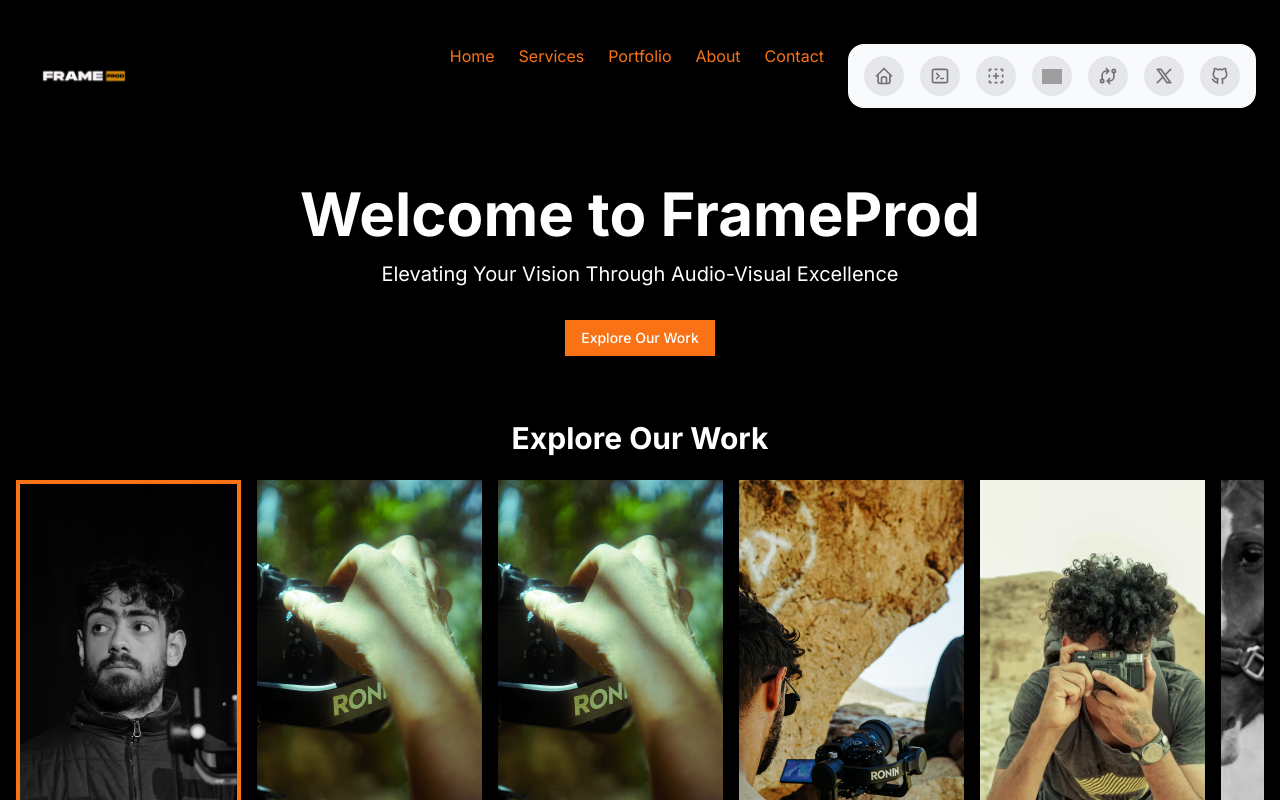
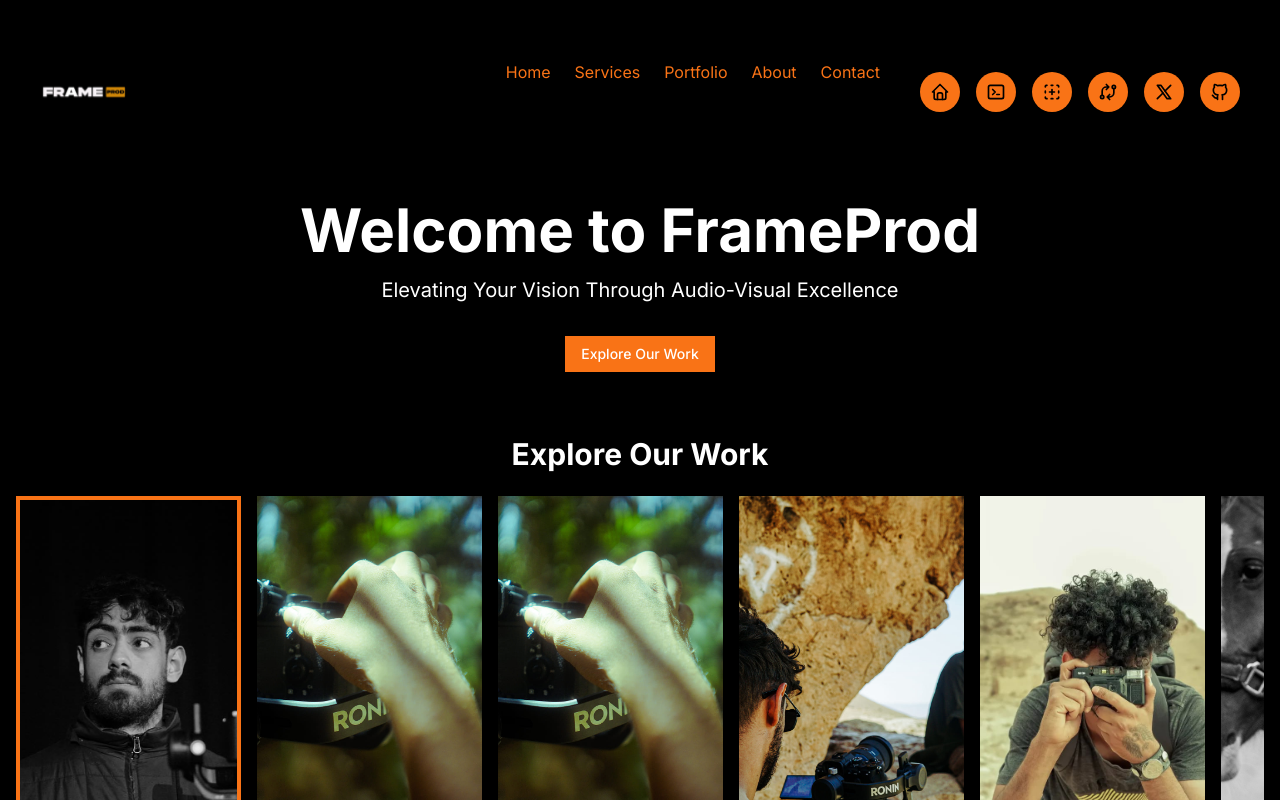
Before and after one commit to AlouiLouai/frame-prod, a Next.js app: page / in a window 1280 px wide. Shown: the top 800 px of the page. Built offline with nearby package versions, Linux system fonts and the light colour scheme; grey boxes are pictures that could not be loaded.

Commit message:
updating colors

```diff
--- a/src/app/layout.tsx
+++ b/src/app/layout.tsx
@@ -17,7 +17,7 @@ export default function RootLayout({
 }) {
   return (
     <html lang="en">
-      <body className={`${inter.className} bg-black text-white min-h-screen`}>
+      <body className={`${inter.className} bg-black text-white min-h-screen pt-4`}>
         <Navbar />
         <main>{children}</main>
       </body>
--- a/src/components/Navbar.tsx
+++ b/src/components/Navbar.tsx
@@ -14,7 +14,7 @@ const links = [
   {
     title: "Home",
     icon: (
-      <IconHome className="h-full w-full text-neutral-500 dark:text-neutral-300" />
+      <IconHome className="h-full w-full text-black dark:text-neutral-300" />
     ),
     href: "#",
   },
@@ -22,34 +22,21 @@ const links = [
   {
     title: "Products",
     icon: (
-      <IconTerminal2 className="h-full w-full text-neutral-500 dark:text-neutral-300" />
+      <IconTerminal2 className="h-full w-full text-black dark:text-neutral-300" />
     ),
     href: "#",
   },
   {
     title: "Components",
     icon: (
-      <IconNewSection className="h-full w-full text-neutral-500 dark:text-neutral-300" />
-    ),
-    href: "#",
-  },
-  {
-    title: "Aceternity UI",
-    icon: (
-      <Image
-        src="https://assets.aceternity.com/logo-dark.png"
-        width={20}
-        height={20}
-        alt="Aceternity Logo"
-        priority
-      />
+      <IconNewSection className="h-full w-full text-black dark:text-neutral-300" />
     ),
     href: "#",
   },
   {
     title: "Changelog",
     icon: (
-      <IconExchange className="h-full w-full text-neutral-500 dark:text-neutral-300" />
+      <IconExchange className="h-full w-full text-black dark:text-neutral-300" />
     ),
     href: "#",
   },
@@ -57,14 +44,14 @@ const links = [
   {
     title: "Twitter",
     icon: (
-      <IconBrandX className="h-full w-full text-neutral-500 dark:text-neutral-300" />
+      <IconBrandX className="h-full w-full text-black dark:text-neutral-300" />
     ),
     href: "#",
   },
   {
     title: "GitHub",
     icon: (
-      <IconBrandGithub className="h-full w-full text-neutral-500 dark:text-neutral-300" />
+      <IconBrandGithub className="h-full w-full text-black dark:text-neutral-300" />
     ),
     href: "#",
   },
--- a/src/components/ui/floating-dock.tsx
+++ b/src/components/ui/floating-dock.tsx
@@ -65,7 +65,7 @@ const FloatingDockMobile = ({
                 <Link
                   href={item.href}
                   key={item.title}
-                  className="h-10 w-10 rounded-full bg-gray-50 dark:bg-neutral-900 flex items-center justify-center"
+                  className="h-10 w-10 rounded-full bg-black dark:bg-black flex items-center justify-center"
                 >
                   <div className="h-4 w-4">{item.icon}</div>
                 </Link>
@@ -76,9 +76,9 @@ const FloatingDockMobile = ({
       </AnimatePresence>
       <button
         onClick={() => setOpen(!open)}
-        className="h-10 w-10 rounded-full bg-gray-50 dark:bg-neutral-800 flex items-center justify-center"
+        className="h-10 w-10 rounded-full bg-black dark:bg-black flex items-center justify-center"
       >
-        <IconLayoutNavbarCollapse className="h-5 w-5 text-neutral-500 dark:text-neutral-400" />
+        <IconLayoutNavbarCollapse className="h-5 w-5 bg-black dark:bg-black" />
       </button>
     </div>
   );
@@ -97,7 +97,7 @@ const FloatingDockDesktop = ({
       onMouseMove={(e) => mouseX.set(e.pageX)}
       onMouseLeave={() => mouseX.set(Infinity)}
       className={cn(
-        "mx-auto hidden md:flex h-16 gap-4 items-end  rounded-2xl bg-gray-50 dark:bg-neutral-900 px-4 pb-3",
+        "mx-auto hidden md:flex h-16 gap-4 items-end rounded-2xl bg-black dark:bg-black px-4 pb-3",
         className
       )}
     >
@@ -172,7 +172,7 @@ function IconContainer({
         style={{ width, height }}
         onMouseEnter={() => setHovered(true)}
         onMouseLeave={() => setHovered(false)}
-        className="aspect-square rounded-full bg-gray-200 dark:bg-neutral-800 flex items-center justify-center relative"
+        className="aspect-square rounded-full bg-orange-500 hover:bg-orange-300 transition-colors flex items-center justify-center relative"
       >
         <AnimatePresence>
           {hovered && (
@@ -180,7 +180,7 @@ function IconContainer({
               initial={{ opacity: 0, y: 10, x: "-50%" }}
               animate={{ opacity: 1, y: 0, x: "-50%" }}
               exit={{ opacity: 0, y: 2, x: "-50%" }}
-              className="px-2 py-0.5 whitespace-pre rounded-md bg-gray-100 border dark:bg-neutral-800 dark:border-neutral-900 dark:text-white border-gray-200 text-neutral-700 absolute left-1/2 -translate-x-1/2 -top-8 w-fit text-xs"
+              className="px-2 py-0.5 whitespace-pre rounded-md bg-orange-300 border dark:bg-orange-500 dark:border-orange-700 dark:text-orange-100 border-orange-400 text-orange-900 absolute left-1/2 -translate-x-1/2 -top-8 w-fit text-xs"
             >
               {title}
             </motion.div>
```
